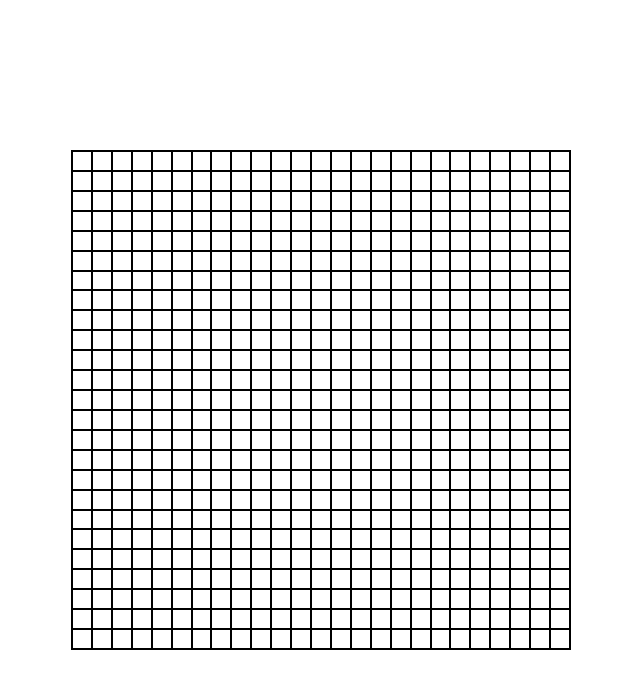
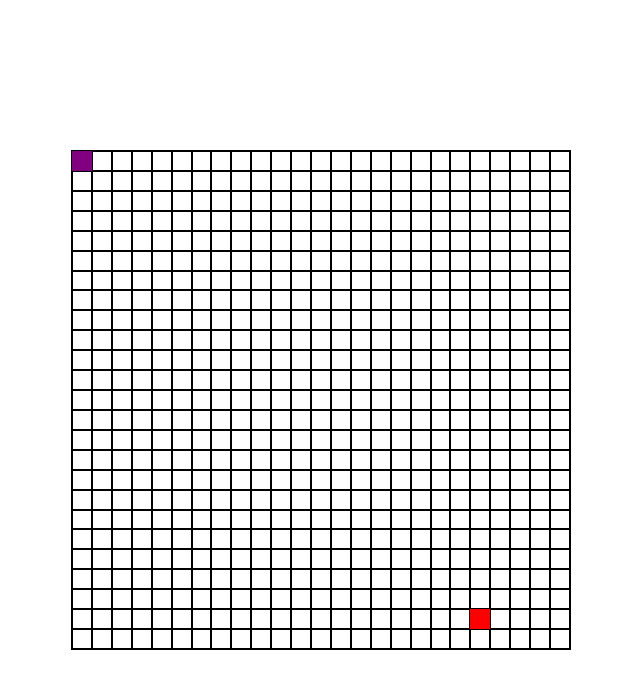
Before and after one commit to garrett-c714/snake, a React (Vite) app: page / in a window 1280 px wide. Shown: the top 688 px of the page, without its empty margins (319-959 px from the left). Built offline with nearby package versions, Linux system fonts and the light colour scheme.

Commit message:
starting snake and fruit, initial snake and random fruit positions

```diff
--- a/src/App.css
+++ b/src/App.css
@@ -15,6 +15,19 @@
 
 .grid-cell {
     border: 1px solid black;
+}
+
+.entity {
+    height: 100%;
+    width: 100%;
+}
+
+.snake {
+    background-color: purple;
+}
+
+.fruit {
+    background-color: red;
 }
 /*
 #root {
--- /dev/null
+++ b/src/components/Entity.tsx
@@ -0,0 +1,21 @@
+import React from "react";
+
+const Entity = props => {
+
+    const {pos, type} = props;
+    const [x, y] = pos;
+
+    const entityStyle = {
+	gridColumnStart: x,
+	gridColumnEnd: x+1,
+	gridRowStart: y,
+	gridRowEnd: y+1
+    }
+
+    return (
+	<div className={`entity ${type}`} style={entityStyle}></div>
+    );
+
+}
+
+export default Entity;
--- a/src/components/Game.tsx
+++ b/src/components/Game.tsx
@@ -1,4 +1,5 @@
-import React from "react";
+import React, {useState} from "react";
+import { randInt } from "../utils.ts";
 
 import Grid from './Grid';
 
@@ -6,8 +7,14 @@ const Game = () => {
 
     const GRID_SIZE = 25;
 
+    const [snakePos, setSnakePos] = useState([1,1]);
+    const [fruitPos, setFruitPos] = useState([randInt(1, GRID_SIZE),randInt(1,GRID_SIZE)]);
+
     return (
-	<Grid size={GRID_SIZE}/>
+	<Grid size={GRID_SIZE}
+	      snakePos={snakePos}
+	      fruitPos={fruitPos}
+	/>
     );
 
 }
--- a/src/components/Grid.tsx
+++ b/src/components/Grid.tsx
@@ -1,8 +1,10 @@
 import React from "react";
+
+import Entity from './Entity'
 
 const Grid = props => {
 
-    const {size} = props;
+    const {size, snakePos, fruitPos} = props;
 
     const gridStyle = {
 	gridTemplateRows: `repeat(${size}, 1fr)`,
@@ -11,9 +13,11 @@ const Grid = props => {
 
     return (
 	<div className="grid" style={gridStyle}>
-	    {Array.from({length: size**2}).map(_ =>
+	    {Array.from({length: (size**2)-2}).map(_ =>
 		<div className="grid-cell"></div>
 	    )}
+	    <Entity type="snake" pos={snakePos} />
+	    <Entity type="fruit" pos={fruitPos} />
 	</div>
     );
 
--- /dev/null
+++ b/src/utils.ts
@@ -0,0 +1,5 @@
+/** Non-TSX Utility Functions and Tools **/
+
+export function randInt(min: number, max: number) {
+    return Math.floor(Math.random() * (max - min) + min);
+}
```
